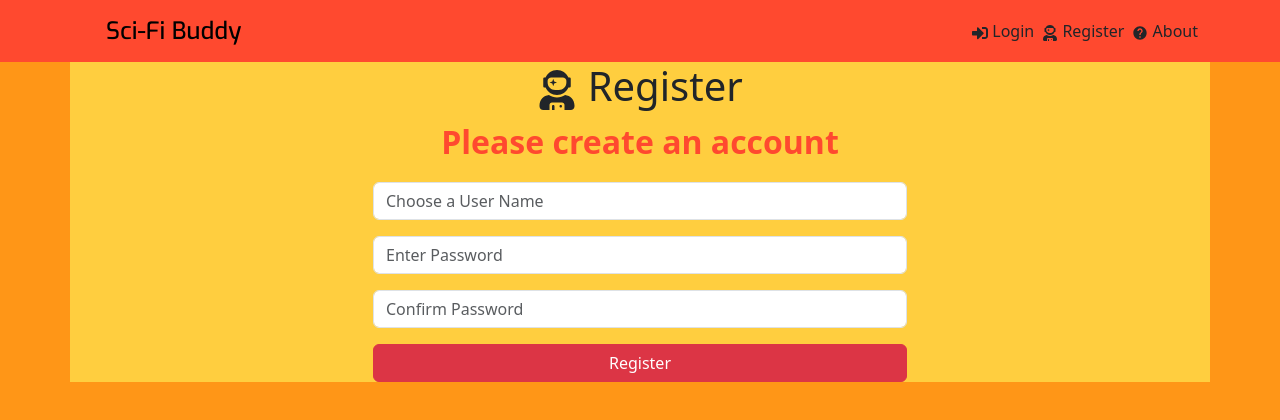
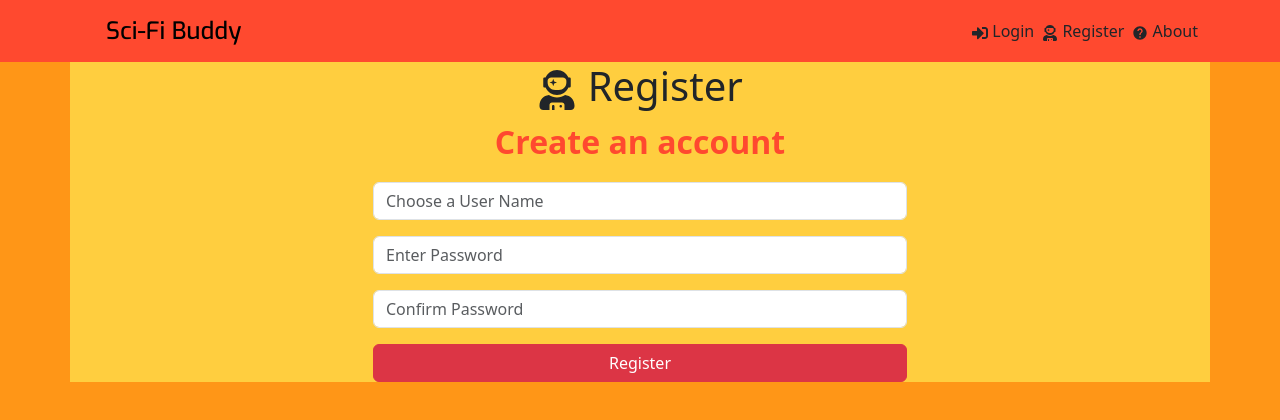
Before and after one commit to baden119/Sci-Fi-Buddy, a React (Vite) app in the folder frontend/: page /register in a window 1280 px wide. Shown: the top 420 px of the page. Built offline with nearby package versions, Linux system fonts and the light colour scheme; some icons are missing.

Commit message:
Changes to toastify, update readme.

```diff
--- a/frontend/src/App.jsx
+++ b/frontend/src/App.jsx
@@ -36,7 +36,7 @@ const App = () => {
             pauseOnFocusLoss
             draggable
             pauseOnHover
-            theme='colored'
+            theme='light'
           />
         </NovelsState>
       </AuthState>
--- a/frontend/src/index.css
+++ b/frontend/src/index.css
@@ -6,6 +6,10 @@ body {
 
 .App {
   background-color: #ffce3f;
+}
+
+:root {
+  --toastify-color-success: #ffce3f;
 }
 
 .Sci-Fi-Buddy_Heading {
--- a/frontend/src/pages/About.jsx
+++ b/frontend/src/pages/About.jsx
@@ -18,7 +18,7 @@ const About = () => {
         </p>
         <p>
           Every novel in the Sci-Fi-Buddy database has either been nominated
-          for, or recieved one of the genres major awards. The award information{' '}
+          for, or received one of the genres major awards. The award information{' '}
           <a href='https://en.wikipedia.org/wiki/Hugo_Award_for_Best_Novel'>
             was gathered from Wikipedia
           </a>
--- a/frontend/src/pages/Register.jsx
+++ b/frontend/src/pages/Register.jsx
@@ -62,7 +62,7 @@ const Register = () => {
         <h1>
           <FaUserAstronaut /> Register
         </h1>
-        <p>Please create an account</p>
+        <p>Create an account</p>
       </section>
 
       <Container>
@@ -74,7 +74,6 @@ const Register = () => {
                 <Form.Control
                   required
                   type='text'
-                  // id='name'
                   name='name'
                   value={name}
                   placeholder='Choose a User Name'
```
Also changed, not shown: 5 other files (tests, documents, lock files or other folders).
